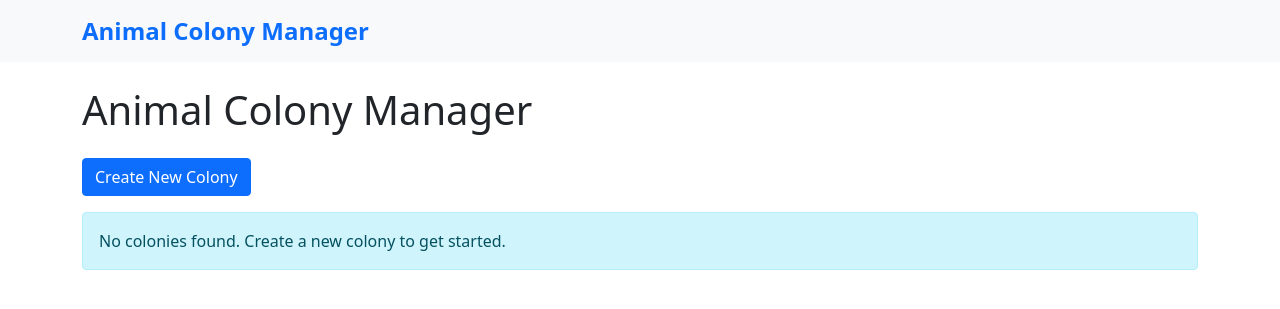
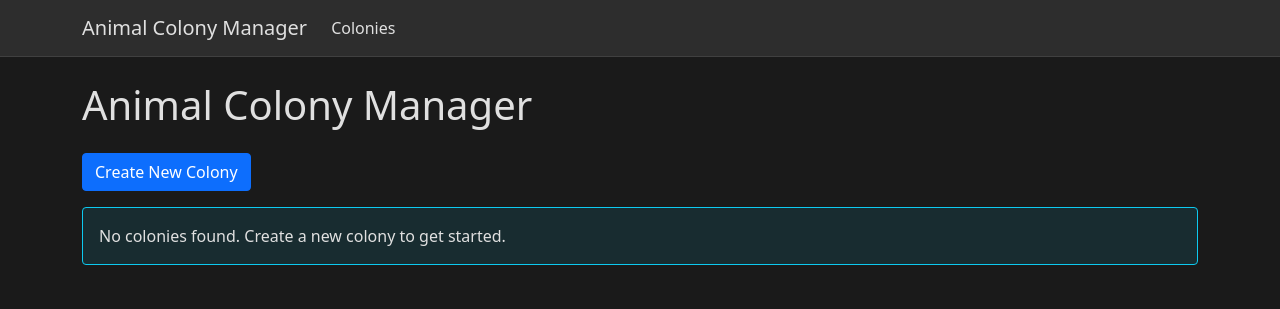
Before and after one commit to da8702/ColonyTree, a Flask app: page /colonies in a window 1280 px wide. Shown: the top 309 px of the page. Run offline with Flask 3, Linux system fonts and the light colour scheme.

Commit message:
Implement dark mode theme for the entire application

```diff
--- a/templates/base.html
+++ b/templates/base.html
@@ -3,24 +3,171 @@
 <head>
     <meta charset="UTF-8">
     <meta name="viewport" content="width=device-width, initial-scale=1.0">
-    <title>Animal Colony Manager</title>
+    <title>{% block title %}Animal Colony Manager{% endblock %}</title>
     <link href="https://cdn.jsdelivr.net/npm/bootstrap@5.1.3/dist/css/bootstrap.min.css" rel="stylesheet">
     <style>
-        .navbar-brand {
-            font-size: 1.5rem;
-            font-weight: bold;
-            color: #0d6efd !important;
-            text-decoration: none;
+        :root {
+            --dark-bg: #1a1a1a;
+            --dark-card: #2d2d2d;
+            --dark-text: #e0e0e0;
+            --dark-border: #404040;
+            --dark-hover: #3d3d3d;
+            --dark-primary: #0d6efd;
+            --dark-danger: #dc3545;
+            --dark-success: #198754;
+            --dark-info: #0dcaf0;
         }
-        .navbar-brand:hover {
-            color: #0a58ca !important;
+
+        body {
+            background-color: var(--dark-bg);
+            color: var(--dark-text);
+        }
+
+        .navbar {
+            background-color: var(--dark-card) !important;
+            border-bottom: 1px solid var(--dark-border);
+        }
+
+        .navbar-brand, .nav-link {
+            color: var(--dark-text) !important;
+        }
+
+        .nav-link:hover {
+            color: var(--dark-primary) !important;
+        }
+
+        .card {
+            background-color: var(--dark-card);
+            border: 1px solid var(--dark-border);
+            color: var(--dark-text);
+        }
+
+        .list-group-item {
+            background-color: var(--dark-card);
+            border-color: var(--dark-border);
+            color: var(--dark-text);
+        }
+
+        .list-group-item:hover {
+            background-color: var(--dark-hover);
+        }
+
+        .btn-link {
+            color: var(--dark-primary);
+        }
+
+        .btn-link:hover {
+            color: var(--dark-info);
+        }
+
+        .modal-content {
+            background-color: var(--dark-card);
+            color: var(--dark-text);
+            border: 1px solid var(--dark-border);
+        }
+
+        .modal-header {
+            border-bottom: 1px solid var(--dark-border);
+        }
+
+        .modal-footer {
+            border-top: 1px solid var(--dark-border);
+        }
+
+        .form-control {
+            background-color: var(--dark-bg);
+            border-color: var(--dark-border);
+            color: var(--dark-text);
+        }
+
+        .form-control:focus {
+            background-color: var(--dark-bg);
+            border-color: var(--dark-primary);
+            color: var(--dark-text);
+        }
+
+        .form-control::placeholder {
+            color: #888;
+        }
+
+        .table {
+            color: var(--dark-text);
+        }
+
+        .table thead th {
+            background-color: var(--dark-card);
+            border-color: var(--dark-border);
+        }
+
+        .table tbody td {
+            border-color: var(--dark-border);
+        }
+
+        .table-hover tbody tr:hover {
+            background-color: var(--dark-hover);
+        }
+
+        .alert {
+            background-color: var(--dark-card);
+            border-color: var(--dark-border);
+            color: var(--dark-text);
+        }
+
+        .alert-info {
+            background-color: rgba(13, 202, 240, 0.1);
+            border-color: var(--dark-info);
+        }
+
+        .alert-danger {
+            background-color: rgba(220, 53, 69, 0.1);
+            border-color: var(--dark-danger);
+        }
+
+        .alert-success {
+            background-color: rgba(25, 135, 84, 0.1);
+            border-color: var(--dark-success);
+        }
+
+        .btn-outline-primary {
+            color: var(--dark-primary);
+            border-color: var(--dark-primary);
+        }
+
+        .btn-outline-primary:hover {
+            background-color: var(--dark-primary);
+            color: white;
+        }
+
+        .btn-close {
+            filter: invert(1) grayscale(100%) brightness(200%);
         }
     </style>
 </head>
 <body>
-    <nav class="navbar navbar-expand-lg navbar-light bg-light">
+    <nav class="navbar navbar-expand-lg navbar-dark bg-dark">
         <div class="container">
-            <a class="navbar-brand" href="{{ url_for('list_colonies') }}">Animal Colony Manager</a>
+            <a class="navbar-brand" href="{{ url_for('colonies') }}">Animal Colony Manager</a>
+            <button class="navbar-toggler" type="button" data-bs-toggle="collapse" data-bs-target="#navbarNav">
+                <span class="navbar-toggler-icon"></span>
+            </button>
+            <div class="collapse navbar-collapse" id="navbarNav">
+                <ul class="navbar-nav">
+                    <li class="nav-item">
+                        <a class="nav-link" href="{{ url_for('colonies') }}">Colonies</a>
+                    </li>
+                    {% if current_colony %}
+                    <li class="nav-item">
+                        <a class="nav-link" href="{{ url_for('view_colony') }}">View Colony</a>
+                    </li>
+                    <li class="nav-item">
+                        <a class="nav-link" href="{{ url_for('add_animal') }}">Add Animal</a>
+                    </li>
+                    <li class="nav-item">
+                        <a class="nav-link" href="{{ url_for('tree_visualization') }}" target="_blank">Tree Visualization</a>
+                    </li>
+                    {% endif %}
+                </ul>
+            </div>
         </div>
     </nav>
 
```
